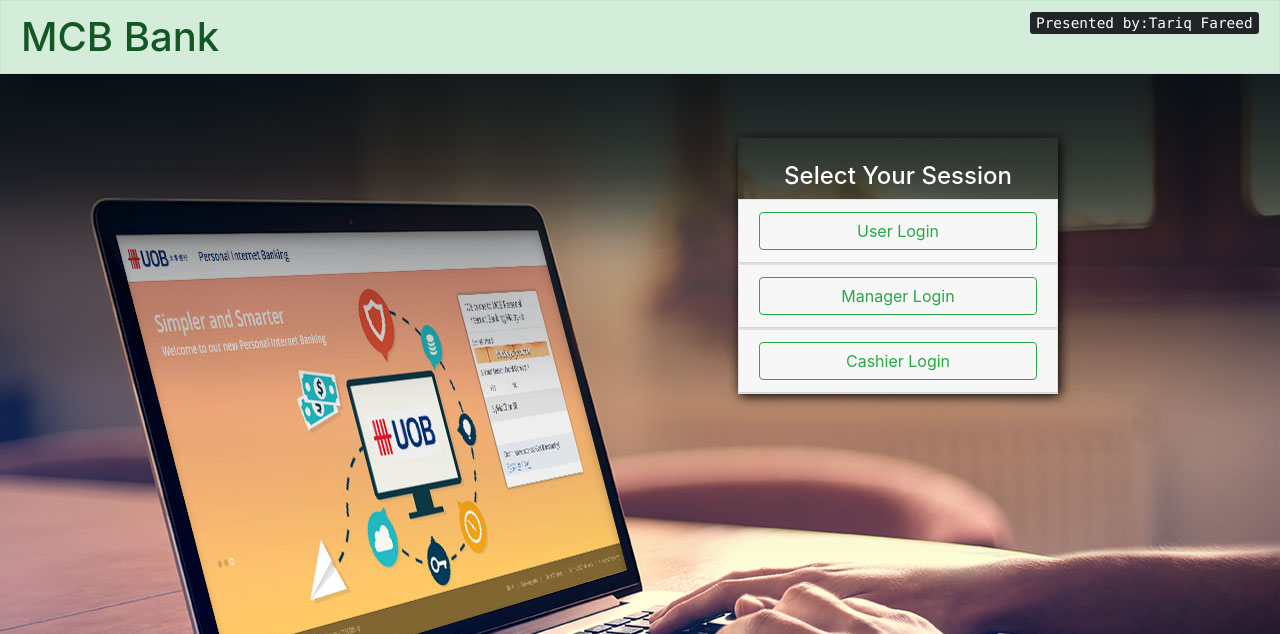
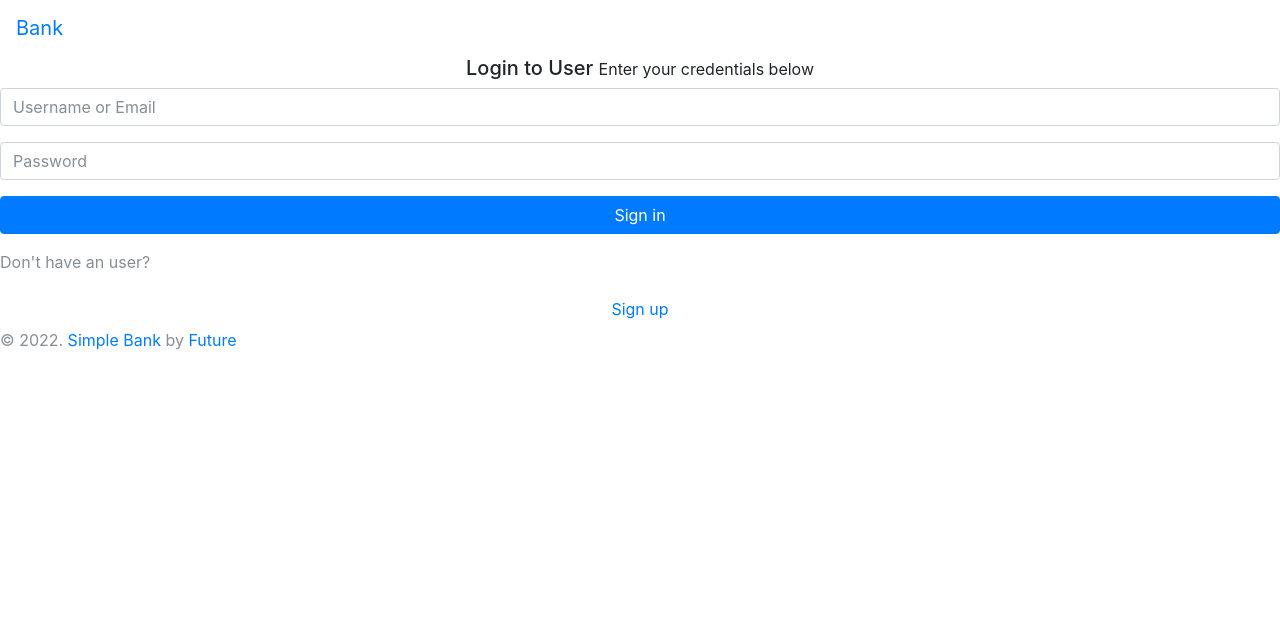
Before and after one commit to crazedRomeo/PHP-SimpleBank, a PHP site: page /login.php in a window 1280 px wide. Shown: the top 634 px of the page. Run offline with PHP 8.4, Linux system fonts and the light colour scheme.

Commit message:
manage user account

```diff
--- a/login.php
+++ b/login.php
@@ -1,139 +1,107 @@
 <!DOCTYPE html>
 <html>
 <head>
+	<meta charset="utf-8">
+	<meta http-equiv="X-UA-Compatible" content="IE=edge">
+	<meta name="viewport" content="width=device-width, initial-scale=1">
 	<title>Banking</title>
 	<?php require 'assets/autoloader.php'; ?>
 	<?php require 'assets/function.php'; ?>
+	<script type="text/javascript" src="assets/js/pages/login.js"></script>
 	<?php
-    $con = new mysqli('localhost','root','','db_sbank');
-    define('BANKNAME', 'MCB Bank');
+	if (isset($_POST['username']))
+	{
+		$ret = loginUser($username, $password);
 
-		$error = "";
-		if (isset($_POST['userLogin']))
-		{
-			$error = "";
-  			$user = $_POST['email'];
-		    $pass = $_POST['password'];
 
-		    $result = $con->query("select * from userAccounts where email='$user' AND password='$pass'");
-		    if($result->num_rows>0)
-		    {
-		      session_start();
-		      $data = $result->fetch_assoc();
-		      $_SESSION['userId']=$data['id'];
-		      $_SESSION['user'] = $data;
-		      header('location:index.php');
 	}
-		    else
-		    {
-		      $error = "<div class='alert alert-warning text-center rounded-0'>Username or password wrong try again!</div>";
-		    }
-		}
-		if (isset($_POST['cashierLogin']))
-		{
-			$error = "";
-  			$user = $_POST['email'];
-		    $pass = $_POST['password'];
-
-		    $result = $con->query("select * from login where email='$user' AND password='$pass'");
-		    if($result->num_rows>0)
-		    {
-		      session_start();
-		      $data = $result->fetch_assoc();
-		      $_SESSION['cashId']=$data['id'];
-		      //$_SESSION['user'] = $data;
-		      header('location:cindex.php');
-		     }
-		    else
-		    {
-		      $error = "<div class='alert alert-warning text-center rounded-0'>Username or password wrong try again!</div>";
-		    }
-		}
-		if (isset($_POST['managerLogin']))
-		{
-			$error = "";
-  			$user = $_POST['email'];
-		    $pass = $_POST['password'];
-
-		    $result = $con->query("select * from login where email='$user' AND password='$pass' AND type='manager'");
-		    if($result->num_rows>0)
-		    {
-		      session_start();
-		      $data = $result->fetch_assoc();
-		      $_SESSION['managerId']=$data['id'];
-		      //$_SESSION['user'] = $data;
-		      header('location:mindex.php');
-		     }
-		    else
-		    {
-		      $error = "<div class='alert alert-warning text-center rounded-0'>Username or password wrong try again!</div>";
-		    }
-		}
-
 	?>
 </head>
-<body style="background: url(images/bg-login2.jpg);background-size: 100%">
-<h1 class="alert alert-success rounded-0"><?php echo BANKNAME; ?><small class="float-right text-muted" style="font-size: 12pt;"><kbd>Presented by:Tariq Fareed</kbd></small></h1>
-<br>
-<?php echo $error ?>
-<br>
-<div id="accordion" role="tablist" class="w-25 float-right shadowBlack" style="margin-right: 222px">
-	<br><h4 class="text-center text-white">Select Your Session</h4>
-  <div class="card rounded-0">
-    <div class="card-header" role="tab" id="headingOne">
-      <h5 class="mb-0">
-        <a style="text-decoration: none;" data-toggle="collapse" href="#collapseOne" aria-expanded="true" aria-controls="collapseOne">
-         <button class="btn btn-outline-success btn-block">User Login</button>
-        </a>
-      </h5>
+<body>
+	<!-- Main navbar -->
+	<div class="navbar navbar-inverse">
+		<div class="navbar-header">
+			<a class="navbar-brand" href="index.php">Bank</a>
+
+			<ul class="nav navbar-nav pull-right visible-xs-block">
+				<li><a data-toggle="collapse" data-target="#navbar-mobile"><i class="icon-tree5"></i></a></li>
+			</ul>
 		</div>
 
-    <div id="collapseOne" class="collapse" role="tabpanel" aria-labelledby="headingOne" data-parent="#accordion">
-      <div class="card-body">
-       <form method="POST">
-       	<input type="email" value="some@gmail.com" name="email" class="form-control" required placeholder="Enter Email">
-       	<input type="password" name="password" value="some" class="form-control" required placeholder="Enter Password">
-       	<button type="submit" class="btn btn-primary btn-block btn-sm my-1" name="userLogin">Enter </button>
-       </form>
+		<div class="navbar-collapse collapse" id="navbar-mobile">
+			<ul class="nav navbar-nav navbar-right">
+			</ul>
 		</div>
 	</div>
+	<!-- /main navbar -->
+
+
+	<!-- Page container -->
+	<div class="page-container login-container">
+
+		<!-- Page content -->
+		<div class="page-content">
+
+			<!-- Main content -->
+			<div class="content-wrapper">
+
+				<!-- Content area -->
+				<div class="content">
+
+					<!-- Simple login form -->
+					<form id="login-form" method="POST">
+						<div class="panel panel-body login-form">
+							<div class="text-center">
+								<div class="icon-object border-slate-300 text-slate-300"><i class="icon-reading"></i></div>
+								<h5 class="content-group">Login to User <small class="display-block">Enter your credentials below</small></h5>
 							</div>
-  <div class="card rounded-0">
-    <div class="card-header" role="tab" id="headingTwo">
-      <h5 class="mb-0">
-        <a class="collapsed btn btn-outline-success btn-block" data-toggle="collapse" href="#collapseTwo" aria-expanded="false" aria-controls="collapseTwo">
-          Manager Login
-        </a>
-      </h5>
+
+							<div class="form-group has-feedback has-feedback-left">
+								<div class="form-control-feedback">
+									<i class="icon-user text-muted"></i>
 								</div>
-    <div id="collapseTwo" class="collapse" role="tabpanel" aria-labelledby="headingTwo" data-parent="#accordion">
-      <div class="card-body">
-         <form method="POST">
-       	<input type="email" value="manager@manager.com" name="email" class="form-control" required placeholder="Enter Email">
-       	<input type="password" name="password" value="manager" class="form-control" required placeholder="Enter Password">
-       	<button type="submit" class="btn btn-primary btn-block btn-sm my-1" name="managerLogin">Enter </button>
+								<input type="text" class="form-control" id="username" name="username" placeholder="Username or Email">
+							</div>
+
+							<div class="form-group has-feedback has-feedback-left">
+								<div class="form-control-feedback">
+									<i class="icon-lock2 text-muted"></i>
+								</div>
+								<input type="password" class="form-control" id="password" name="password" placeholder="Password">
+							</div>
+
+							<!-- <div class="text-center">
+								<a href="login_password_recover.html">Forgot password?</a>
+							</div> -->
+
+							<div class="form-group">
+								<button type="submit" class="btn btn-primary btn-block">Sign in <i class="icon-circle-right2 position-right"></i></button>
+							</div>
+
+							<div class="content-divider text-muted form-group"><span>Don't have an user?</span></div>
+							<a href="register.php" class="btn btn-default btn-block content-group">Sign up</a>
+
+						</div>
 					</form>
+					<!-- /simple login form -->
+
+
+					<!-- Footer -->
+					<div class="footer text-muted">
+					&copy; 2022. <a href="#">Simple Bank</a> by <a href="https://github.com/crazedRomeo" target="_blank">Future</a>
 					</div>
+					<!-- /footer -->
+
 				</div>
+				<!-- /content area -->
+
 			</div>
-  <div class="card rounded-0">
-    <div class="card-header" role="tab" id="headingThree">
-      <h5 class="mb-0">
-        <a class="collapsed btn btn-outline-success btn-block" data-toggle="collapse" href="#collapseThree" aria-expanded="false" aria-controls="collapseThree">
-         Cashier Login
-        </a>
-      </h5>
+			<!-- /main content -->
+
 		</div>
-    <div id="collapseThree" class="collapse" role="tabpanel" aria-labelledby="headingThree" data-parent="#accordion">
-      <div class="card-body">
-        <form method="POST">
-       	<input type="email" value="cashier@cashier.com" name="email" class="form-control" required placeholder="Enter Email">
-       	<input type="password" name="password" value="cashier" class="form-control" required placeholder="Enter Password">
-       	<button type="submit"  class="btn btn-primary btn-block btn-sm my-1" name="cashierLogin">Enter </button>
-       </form>
+		<!-- /page content -->
+
 	</div>
-    </div>
-  </div>
-</div>
+	<!-- /page container -->
 </body>
 </html>
```
Lines whose indentation alone changed are shown as unchanged.
